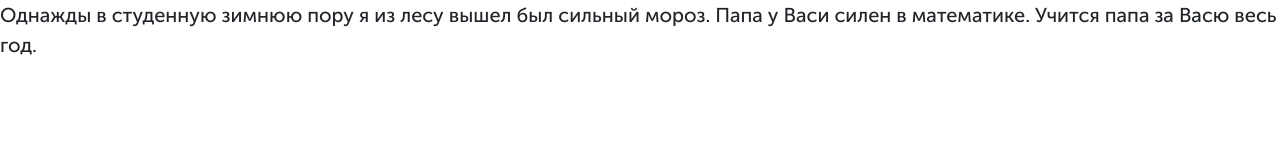
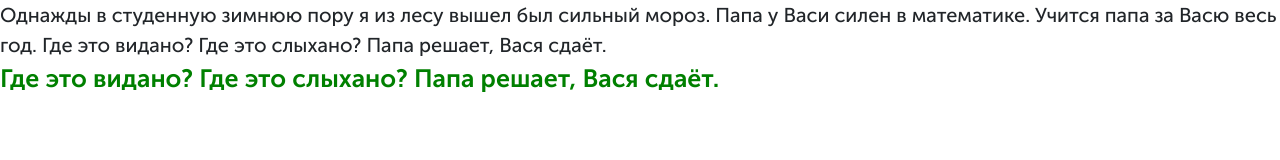
Before and after one commit to Xuan5422/PULSE, a website: page src/index.html in a window 1280 px wide. Drawn offline with Linux system fonts and the light colour scheme.

```diff
--- a/package.json
+++ b/package.json
@@ -25,6 +25,7 @@
     "gulp-clean-css": "^4.3.0",
     "gulp-cli": "^2.3.0",
     "gulp-rename": "^2.0.0",
-    "gulp-sass": "^5.0.0"
+    "gulp-sass": "^5.0.0",
+    "sass": "^1.45.1"
   }
 }
--- a/src/index.html
+++ b/src/index.html
@@ -17,6 +17,10 @@
 	<div>
 		Однажды в студенную зимнюю пору я из лесу вышел был сильный мороз.
 		Папа у Васи силен в математике. Учится папа за Васю весь год.
+		Где это видано? Где это слыхано? Папа решает, Вася сдаёт.
+	</div>
+	<div class="test">
+		Где это видано? Где это слыхано? Папа решает, Вася сдаёт.
 	</div>
 
 </body>
--- a/src/sass/style.sass
+++ b/src/sass/style.sass
@@ -9,6 +9,12 @@
 	font-size: 20px
 	font-style: normal
 
+.test
+	font-weight: 700
+	font-size: 25px
+	font-style: normal
+	color: green
+
 
 
 @import "base/_variables"
```
Also changed, not shown: src/css/style.css, 1 other file.
